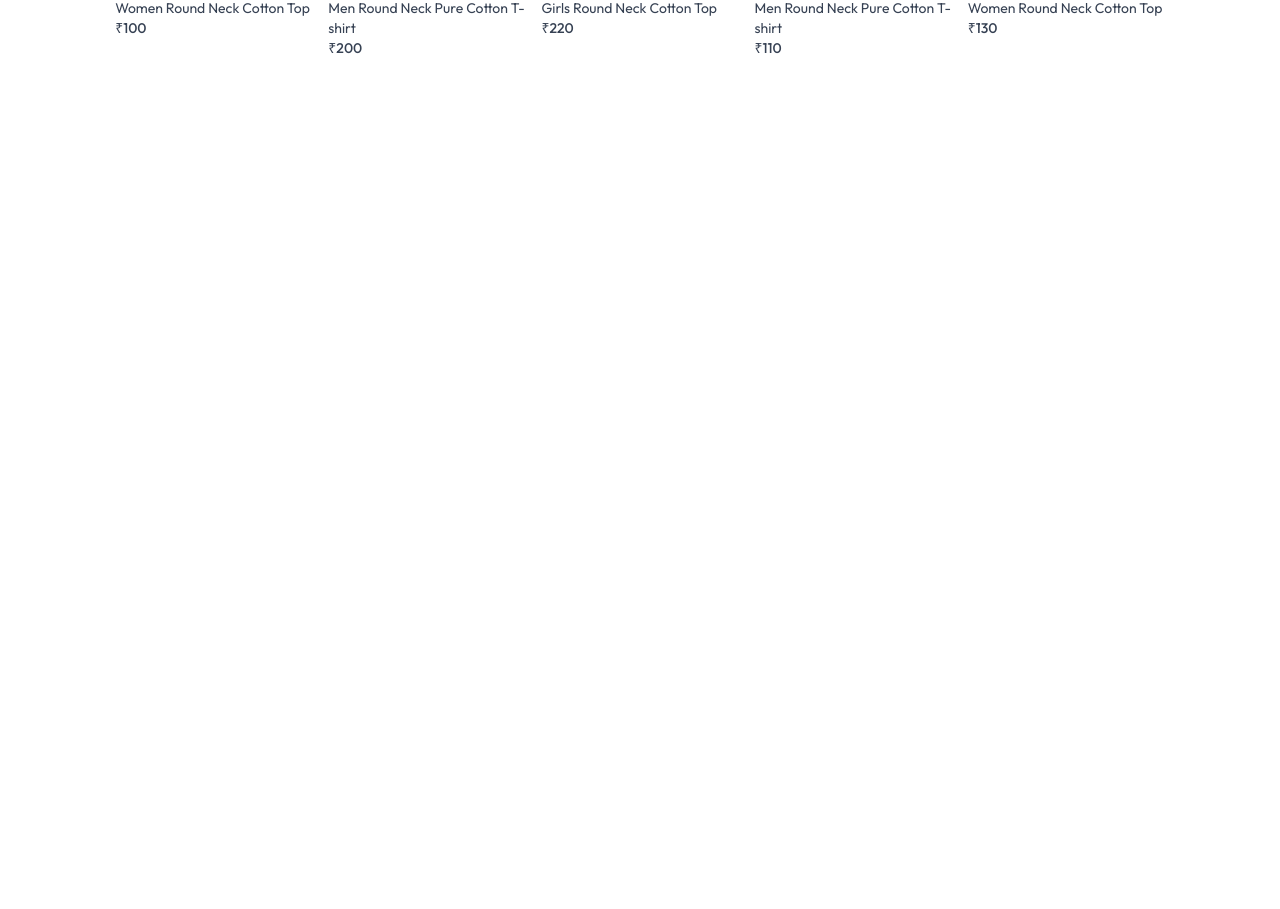
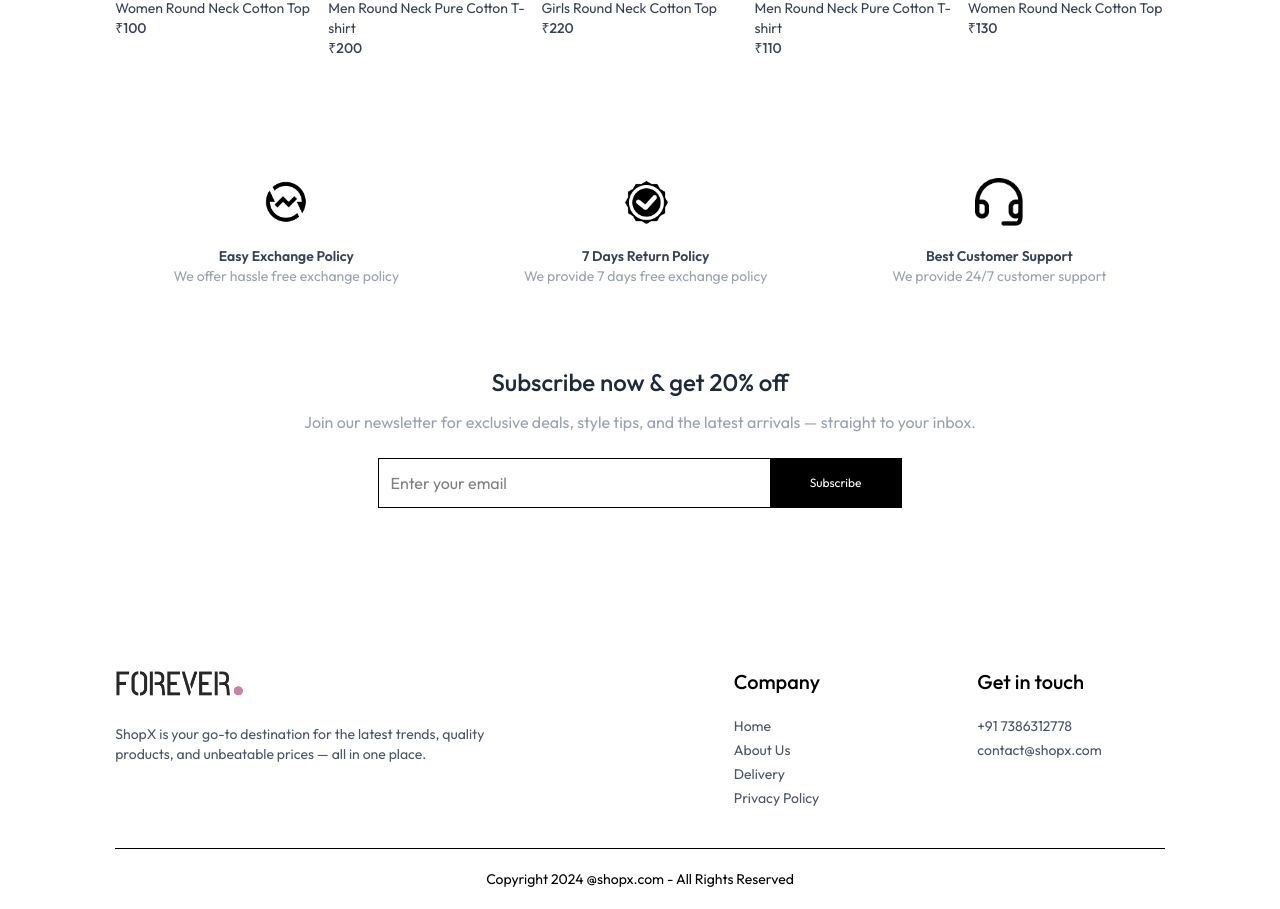
Before and after one commit to fumble-dev/shop-x, a React (Vite) app in the folder frontend/: page / in a window 1280 px wide. Shown: the part 1731-2640 px from the top of the page. Before the commit the page ends 1829 px from the top, so only its background shows below. Built offline with nearby package versions, Linux system fonts and the light colour scheme.

Commit message:
home page done

```diff
--- a/frontend/src/App.jsx
+++ b/frontend/src/App.jsx
@@ -10,6 +10,7 @@
 import Product from './pages/Product'
 import Navbar from './components/Navbar'
 import { Route, Routes } from 'react-router-dom'
+import Footer from './components/Footer'
 
 const App = () => {
   return (
@@ -26,6 +27,7 @@
         <Route path='/place-order' element={<PlaceOrder/>} />
         <Route path='/product/:productId' element={<Product/>} />
       </Routes>
+      <Footer/>
     </div>
   )
 }
--- /dev/null
+++ b/frontend/src/components/Footer.jsx
@@ -0,0 +1,43 @@
+import React from 'react';
+import { assets } from '../assets/assets';
+
+const Footer = () => {
+  return (
+    <div className="mt-40 text-sm">
+      <div className="flex flex-col sm:grid grid-cols-[3fr_1fr_1fr] gap-14 my-10">
+        <div>
+          <img src={assets.logo} className="mb-5 w-32" alt="ShopX Logo" />
+          <p className="w-full md:w-2/3 text-gray-600">
+            ShopX is your go-to destination for the latest trends, quality products,
+            and unbeatable prices — all in one place.
+          </p>
+        </div>
+
+        <div>
+          <p className="text-xl font-medium mb-5">Company</p>
+          <ul className="flex flex-col gap-1 text-gray-600">
+            <li>Home</li>
+            <li>About Us</li>
+            <li>Delivery</li>
+            <li>Privacy Policy</li>
+          </ul>
+        </div>
+
+        <div>
+          <p className="text-xl font-medium mb-5">Get in touch</p>
+          <ul className="flex flex-col gap-1 text-gray-600">
+            <li>+91 7386312778</li>
+            <li>contact@shopx.com</li>
+          </ul>
+        </div>
+      </div>
+
+      <hr />
+      <p className="py-5 text-sm text-center">
+        Copyright 2024 @shopx.com - All Rights Reserved
+      </p>
+    </div>
+  );
+};
+
+export default Footer;
--- /dev/null
+++ b/frontend/src/components/NewsLetterBox.jsx
@@ -0,0 +1,35 @@
+import React from 'react';
+
+const NewsLetterBox = () => {
+
+    const onSubmitHandler = (e) => {
+        e.preventDefault()
+    }
+
+    return (
+        <div className='text-center'>
+            <p className='text-2xl font-medium text-gray-800'>
+                Subscribe now & get 20% off
+            </p>
+            <p className='text-gray-400 mt-3'>
+                Join our newsletter for exclusive deals, style tips, and the latest arrivals — straight to your inbox.
+            </p>
+            <form onSubmit={onSubmitHandler} className='w-full sm:w-1/2 flex items-center gap-3 mx-auto my-6 border pl-3'>
+                <input
+                    className='w-full flex-1 outline-none'
+                    type="email"
+                    placeholder='Enter your email'
+                    required
+                />
+                <button
+                    className='bg-black text-white text-xs px-10 py-4'
+                    type='submit'
+                >
+                    Subscribe
+                </button>
+            </form>
+        </div>
+    );
+};
+
+export default NewsLetterBox;
--- /dev/null
+++ b/frontend/src/components/OurPolicy.jsx
@@ -0,0 +1,26 @@
+import React from 'react'
+import { assets } from '../assets/assets'
+
+const OurPolicy = () => {
+    return (
+        <div className='flex flex-col sm:flex-row justify-around gap-12 sm:gap-2 text-center py-20 text-xs sm:text-sm ms:text-base text-gray-700'>
+            <div className=''>
+                <img src={assets.exchange_icon} className='w-12 m-auto mb-5' alt="" />
+                <p className='font-semibold'>Easy Exchange Policy</p>
+                <p className='text-gray-400'>We offer hassle free exchange policy</p>
+            </div>
+            <div className=''>
+                <img src={assets.quality_icon} className='w-12 m-auto mb-5' alt="" />
+                <p className='font-semibold'>7 Days Return Policy</p>
+                <p className='text-gray-400'>We provide 7 days free exchange policy</p>
+            </div>
+            <div className=''>
+                <img src={assets.support_img} className='w-12 m-auto mb-5' alt="" />
+                <p className='font-semibold'>Best Customer Support</p>
+                <p className='text-gray-400'>We provide 24/7 customer support</p>
+            </div>
+        </div>
+    )
+}
+
+export default OurPolicy
--- a/frontend/src/pages/Home.jsx
+++ b/frontend/src/pages/Home.jsx
@@ -2,6 +2,8 @@
 import Hero from '../components/Hero'
 import LatestCollection from '../components/LatestCollection'
 import BestSeller from '../components/BestSeller'
+import OurPolicy from '../components/OurPolicy'
+import NewsLetterBox from '../components/NewsLetterBox'
 
 const Home = () => {
   return (
@@ -9,6 +11,8 @@
       <Hero />
       <LatestCollection />
       <BestSeller />
+      <OurPolicy />
+      <NewsLetterBox />
     </div>
   )
 }
```
